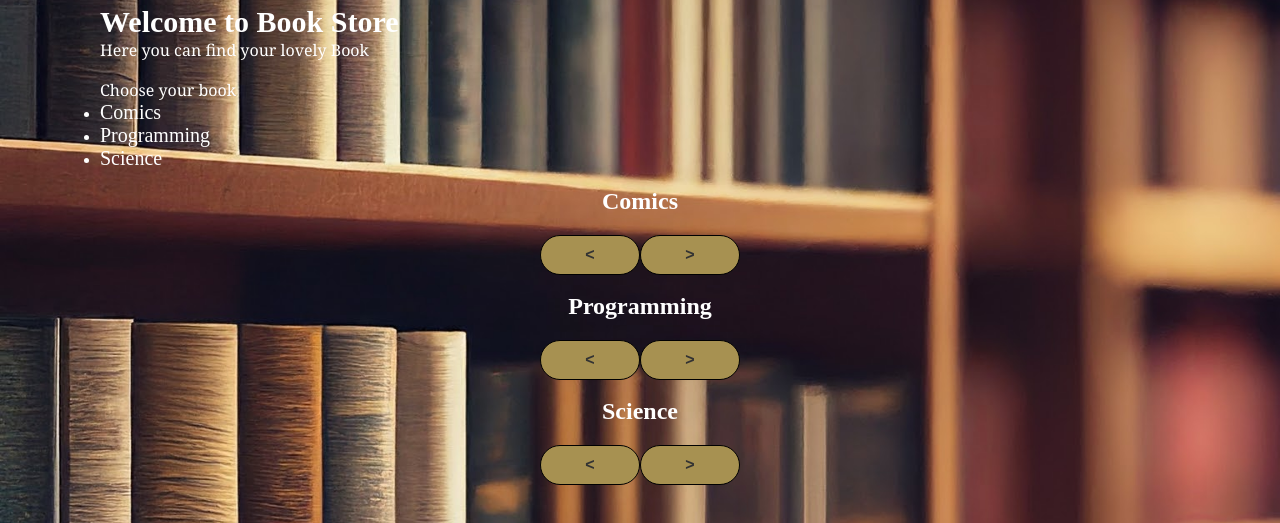
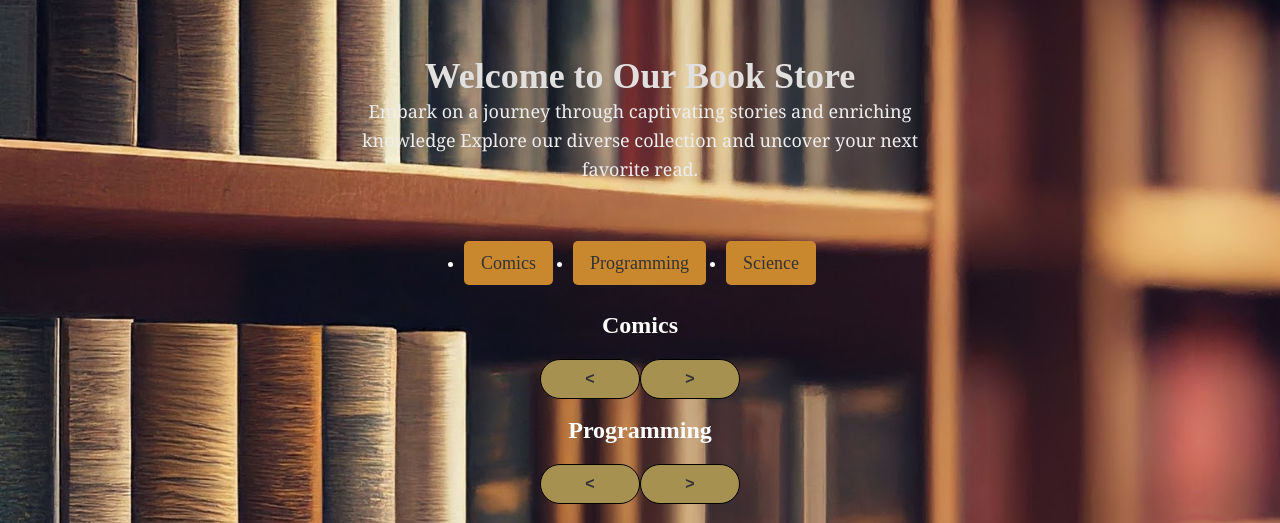
Before and after one commit to Omar-Mahmoud-25/Web-Project, a Django app: template WebProjectDjango/library/templates/Useravailable.html in a window 1280 px wide. Shown: the part 75-598 px from the top of the page. Run offline with Django 5.2, Linux system fonts and the light colour scheme; the template is opened without the code that fills it, so the values that code supplies are empty; parts of the project's set-up code (start-up, migrations or seed data) failed here and were passed over.

Commit message:
Update Useravailable.html

```diff
--- a/WebProjectDjango/library/templates/Useravailable.html
+++ b/WebProjectDjango/library/templates/Useravailable.html
@@ -2,18 +2,23 @@
 {% load static %}
 
 {% block page %}
-<div class="content">
-  <h1>Welcome to <span>Book Store</span></h1>
-  <p>Here you can find your lovely Book</p>
-  <br />
-  <p>Choose your book</p>
+<div class="welcome-section">
+    <div class="welcome-message">
+      <h1>Welcome to Our Book Store</h1>
+      <p>Embark on a journey through captivating stories and enriching knowledge
+           Explore our diverse collection and uncover your next favorite read.</p>
+    </div>
+  </div>
+
+
+<div class="category-list">
+  <ul>
+    <li><a class="category" href="#comics">Comics</a></li>
+    <li><a class="category" href="#programming">Programming</a></li>
+    <li><a class="category" href="#science">Science</a></li>
+  </ul>
 </div>
 
-<ul>
-  <li><a class="category" href="#comics">Comics</a></li>
-  <li><a class="category" href="#programming">Programming</a></li>
-  <li><a class="category" href="#science">Science</a></li>
-</ul>
 <br />
 <section id="comics">
   <h2 style="text-align: center;">Comics</h2>
@@ -44,6 +49,45 @@
 <br />
 
 <style>
+
+     /* Category List Styles */
+  .category-list {
+    list-style: none;
+    padding: 0;
+    text-align: center;
+    margin-bottom: 20px;
+  }
+
+  .category-list ul {
+    display: flex;
+    justify-content: center;
+  }
+
+  .category-list li {
+    margin-right: 20px;
+  }
+
+  .category-list li:last-child {
+    margin-right: 0;
+  }
+
+  .category-list li a {
+    color: #333;
+    text-decoration: none;
+    font-size: 18px;
+    transition: color 0.3s;
+    padding: 10px 15px;
+    border-radius: 5px;
+    border: 2px solid transparent;
+    background-color: #c9882e; /* Add background color */
+  }
+
+  .category-list li a:hover {
+    color: #dad7d3;
+    background-color: #2a200d;
+    border-color: #be873b;
+  }
+
 .section-container {
   display: flex;
   flex-direction: column;
@@ -92,6 +136,29 @@
   border-radius: 4px;
   cursor: pointer;
 }
+
+.welcome-section {
+  padding: 50px 0;
+  text-align: center;
+}
+
+.welcome-message {
+  max-width: 600px;
+  margin: 0 auto;
+}
+
+.welcome-message h1 {
+  font-size: 36px;
+  color: #e2dfdf;
+}
+
+.welcome-message p {
+  font-size: 18px;
+  color: #eeeded;
+  line-height: 1.6;
+  margin-bottom: 20px;
+}
+
 </style>
 
 <script>
```
